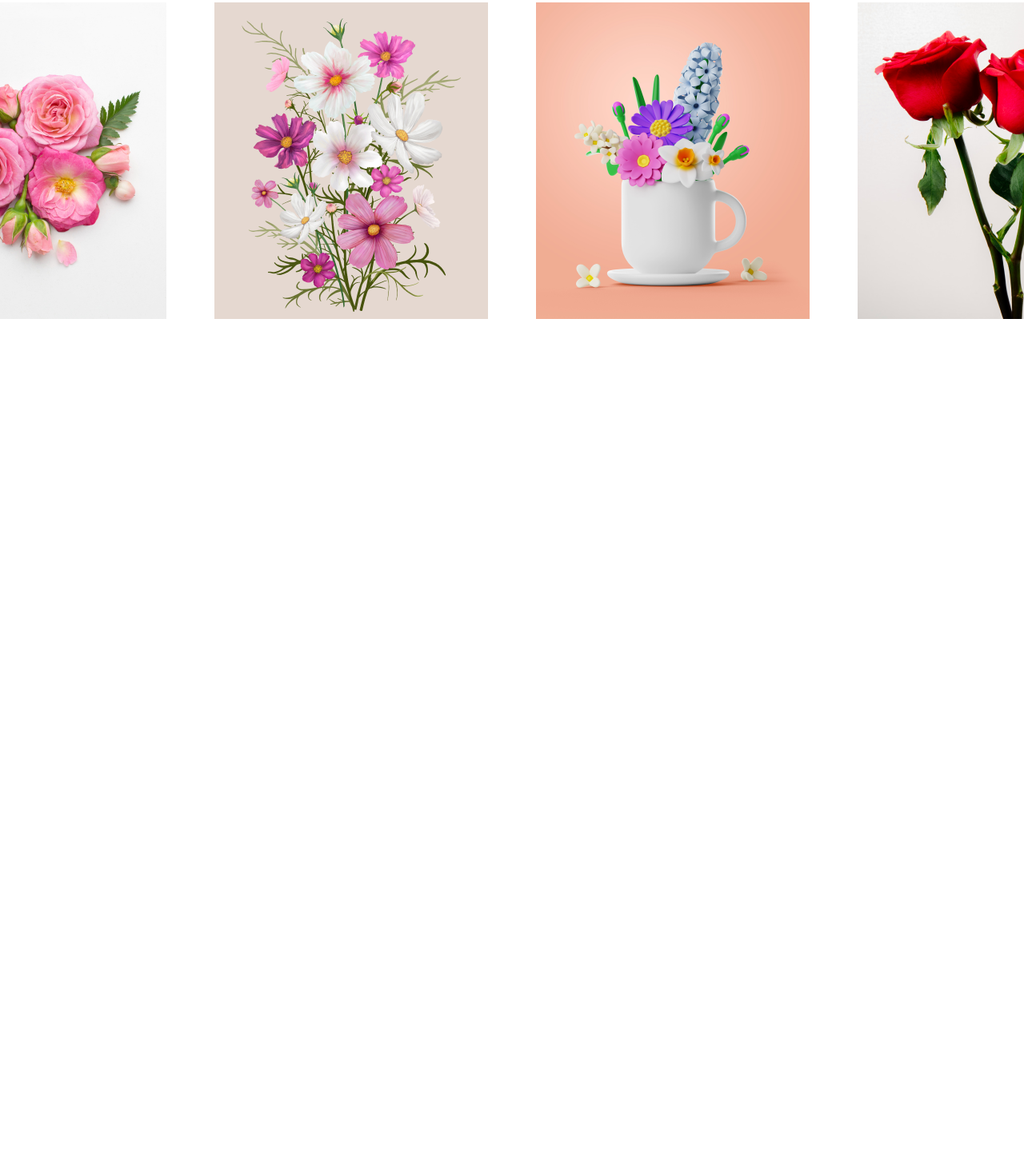
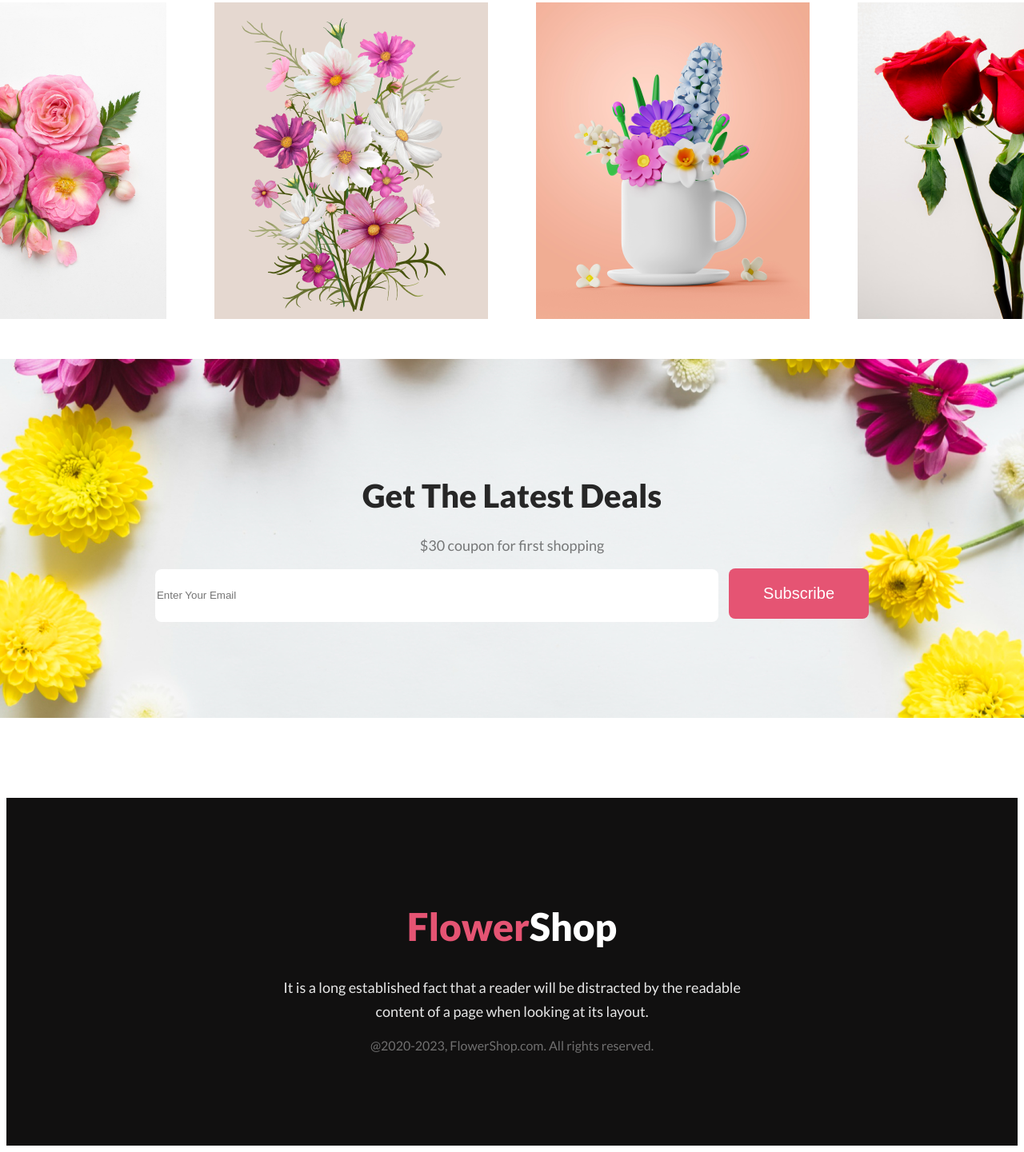
Before and after one commit to yusaislam48/Flower_Shop_Assignment, a plain HTML site: page index.html in a window 1280 px wide. Shown: the part 1815-3256 px from the top of the page at 80% size. Before the commit the page ends 2272 px from the top, so only its background shows below. Drawn offline with Linux system fonts and the light colour scheme.

Commit message:
footer done

```diff
--- a/index.html
+++ b/index.html
@@ -49,14 +49,29 @@
             </div>
         </div>
 
-        <div>
-
+        <div class="deal">
+        <div class="deal-sec">
+            <div class="deal-sec-content">
+                <div>
+                    <h1 class="deal-sec-title">Get The Latest Deals</h1>
+                    <p class="deal-sec-subtitle">$30 coupon for first shopping</p>
+                    <div class="deal-sec-input">
+                        <input class="deal-sec-form" type="text" placeholder="Enter Your Email">
+                        <button class="primary-button">Subscribe</button>
+                    </div>
+                </div>
+            </div>
+        </div>
         </div>
 
 
     </main>
     <footer>
-
+        <div class="footer-sec">
+            <h1 class="footer-heading">Flower<span class="footer-heading-color">Shop</span></h1>
+            <p class="footer-paragraph">It is a long established fact that a reader will be distracted by the readable <br>content of a page when looking at its layout.</p>
+            <p class="footer-copyright">@2020-2023, FlowerShop.com. All rights reserved. </p>
+        </div>
     </footer>
 </body>
 
--- a/style.css
+++ b/style.css
@@ -120,3 +120,95 @@ font-style: normal;
 font-weight: 400;
 line-height: 30px;
  }
+
+ /* deal section  */
+ .deal{
+    display: flex;
+    align-items: center;
+    justify-content: center;
+ }
+ .deal-sec{
+    display: flex;
+    align-items: center;
+    justify-content: center;
+    width: 1480px;
+    height: 449px;
+    flex-shrink: 0;
+    border-radius: 8px;
+    background-image: url(/Rectangle\ 9.png);
+    background-repeat: no-repeat;
+ }
+ .deal-sec-content{
+    display: flex;
+    justify-content: space-around;
+    align-items: center;
+    justify-content: center;
+    padding-top: 50px;
+    padding-bottom: 50px;
+ }
+ .deal-sec-title{
+    color: #272727;
+    text-align: center;
+    font-size: 40px;
+    font-style: normal;
+    font-weight: 800;
+ }
+ .deal-sec-subtitle{
+    color: rgba(39, 39, 39, 0.60);
+    text-align: center;
+    font-size: 18px;
+    font-style: normal;
+    font-weight: 400;
+ }
+ .deal-sec-form{
+    width: 700px;
+    height: 64px;
+    flex-shrink: 0;
+    border-radius: 8px;
+    border: none;
+    background: #FFF;
+    margin-right: 10px;
+    text-align: left;
+ }
+
+ /* footer section  */
+ footer{
+    margin-top: 100px;
+    padding-top: 100px ;
+    padding-bottom: 100px;
+    flex-shrink: 0;
+    display: flex;
+    align-items: center;
+    justify-content: center;
+    background: #111010;
+ }
+ .footer-heading{
+    color: #E55473;
+    font-family: Lato;
+    font-size: 48px;
+    font-style: normal;
+    font-weight: 800;
+    line-height: normal;
+    text-align: center;
+ }
+ .footer-heading-color{
+    color: #FFF;
+ }
+ .footer-paragraph{
+    color: rgba(255, 255, 255, 0.90);
+text-align: center;
+font-family: Lato;
+font-size: 18px;
+font-style: normal;
+font-weight: 400;
+line-height: 30px;
+ }
+ .footer-copyright{
+    color: rgba(255, 255, 255, 0.40);
+text-align: center;
+font-family: Lato;
+font-size: 16px;
+font-style: normal;
+font-weight: 400;
+line-height: normal;
+ }
```
Also changed, not shown: Rectangle 9.png (renamed from Flower Asset/Rectangle 9.png).
